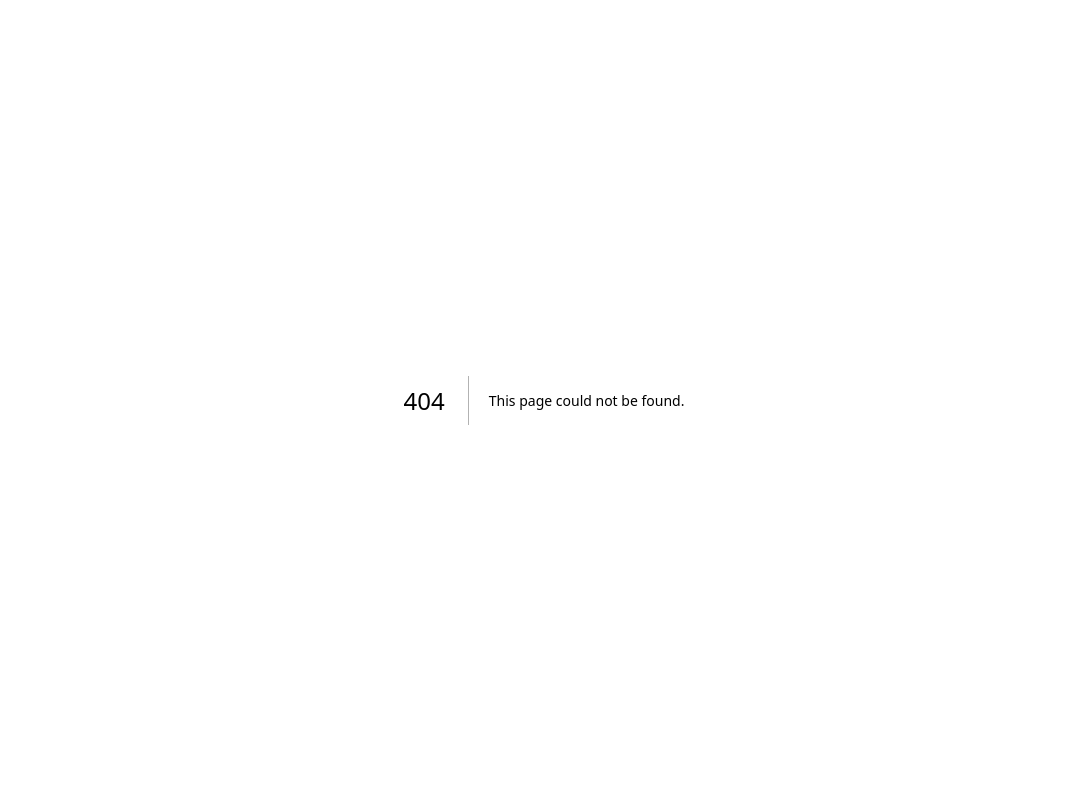
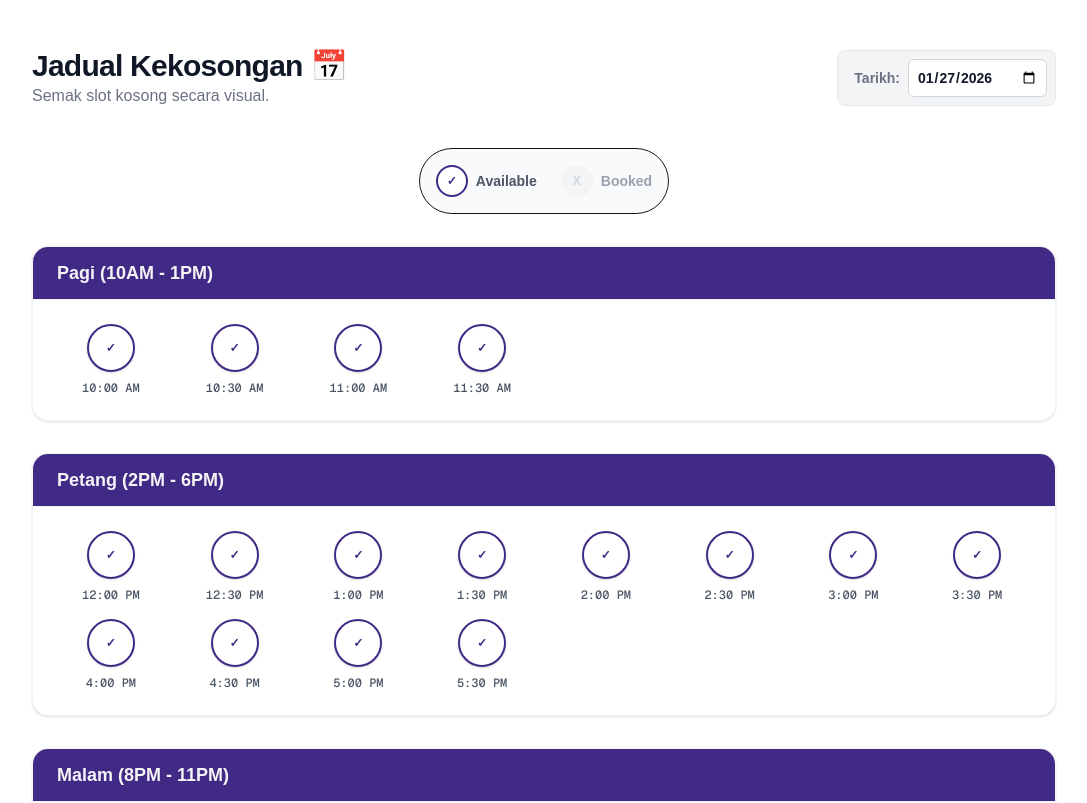
Before and after one commit to SyahmiDin/app-raya-studio, a Next.js app: page /availability in a window 1280 px wide. Before the commit this address had no page. Shown: the top 803 px of the page, without its empty margins (96-1183 px from the left). Built offline with nearby package versions, Linux system fonts and the light colour scheme; no server answers; the database is empty.

Commit message:
update design

```diff
--- a/app/api/verify/route.js
+++ b/app/api/verify/route.js
@@ -37,7 +37,8 @@ export async function GET(request) {
 
     // --- SENARAI STAFF YANG AKAN TERIMA NOTIFIKASI ---
     const staffEmails = [
-        "syahmi@dhdgroup.com.my"
+        "syahmi@dhdgroup.com.my",
+        "zaid@dhdgroup.com.my"
     ];
 
 
@@ -61,11 +62,11 @@ export async function GET(request) {
     // 4. HANTAR EMAIL KE SEMUA STAFF (Notifikasi)
     await transporter.sendMail({
         from: '"Sistem Booking" <admin@dhdgroup.com.my>',
-        to: staffEmails, // <--- DI SINI KITA MASUKKAN LIST RAMAI-RAMAI TADI
+        to: staffEmails,
         subject: `NEW BOOKING: ${info.client_name} (RM${info.final_price_paid})`,
         html: `
             <div style="font-family: Arial, sans-serif; border: 2px solid green; padding: 20px; background-color: #f0fff4;">
-                <h2 style="color: green; margin-top: 0;">🔔 Pelanggan Baru!</h2>
+                <h2 style="color: green; margin-top: 0;">Tempahan Baharu!</h2>
                 <p>Sila bersedia untuk slot berikut:</p>
 
                 <ul style="background-color: white; padding: 15px 30px; border-radius: 5px; border: 1px solid #ddd;">
--- /dev/null
+++ b/app/availability/page.js
@@ -0,0 +1,196 @@
+"use client";
+import { useState, useEffect } from "react";
+import { supabase } from "@/lib/supabase";
+
+export default function AvailabilityPage() {
+  const [selectedDate, setSelectedDate] = useState("");
+  const [bookings, setBookings] = useState([]);
+  const [loading, setLoading] = useState(false);
+
+  // Set tarikh hari ini bila page load
+  useEffect(() => {
+    const today = new Date().toISOString().split('T')[0];
+    setSelectedDate(today);
+  }, []);
+
+  // Fetch data bila tarikh berubah
+  useEffect(() => {
+    if (selectedDate) fetchBookings(selectedDate);
+  }, [selectedDate]);
+
+  async function fetchBookings(date) {
+    setLoading(true);
+    // Ambil booking yang dah bayar SAHAJA
+    const { data, error } = await supabase
+      .from('bookings')
+      .select('start_time, services(duration_minutes)')
+      .eq('booking_date', date)
+      .eq('status', 'paid'); // Kita cuma kira yang dah bayar
+
+    if (error) console.error(error);
+    else setBookings(data || []);
+    setLoading(false);
+  }
+
+  // --- LOGIC GENERATE SLOT (30 Minit Interval) ---
+  const generateSlots = () => {
+    const slots = [];
+    let startHour = 10; // Mula 10:00 AM
+    let endHour = 23;   // Tutup 10:00 PM
+
+    // Tukar masa ke minit untuk senang kira
+    const timeToMinutes = (timeStr) => {
+      const [h, m] = timeStr.split(':').map(Number);
+      return h * 60 + m;
+    };
+
+    // Tukar minit ke format "10:30"
+    const minutesToTime = (totalMinutes) => {
+        const h = Math.floor(totalMinutes / 60);
+        const m = totalMinutes % 60;
+        return `${h.toString().padStart(2, '0')}:${m.toString().padStart(2, '0')}`;
+    };
+
+    // Format AM/PM untuk display
+    const formatDisplay = (time24) => {
+        const [h, m] = time24.split(':');
+        const hr = parseInt(h);
+        const ampm = hr >= 12 ? 'PM' : 'AM';
+        const displayHr = hr % 12 || 12;
+        return `${displayHr}:${m} ${ampm}`;
+    };
+
+    // Logic Check Availability
+    const isBooked = (currentMin) => {
+        return bookings.some(b => {
+            const bookStart = timeToMinutes(b.start_time.slice(0,5));
+            const duration = b.services?.duration_minutes || 30;
+            const bookEnd = bookStart + duration;
+            // Kalau slot kita berada dalam range booking orang lain
+            return currentMin >= bookStart && currentMin < bookEnd;
+        });
+    };
+
+    // Loop dari pagi sampai malam
+    for (let h = startHour; h < endHour; h++) {
+        for (let m = 0; m < 60; m += 30) {
+            const currentMin = h * 60 + m;
+            const time24 = minutesToTime(currentMin);
+
+            slots.push({
+                time24,
+                display: formatDisplay(time24),
+                booked: isBooked(currentMin),
+                sessionId: h < 12 ? 'pagi' : h < 18 ? 'petang' : 'malam'
+            });
+        }
+    }
+    return slots;
+  };
+
+  const slots = generateSlots();
+
+  // groupkan ikut sesi
+  const sessions = [
+      { id: 'pagi', label: 'Pagi (10AM - 1PM)', color: 'text-gray-100' },
+      { id: 'petang', label: 'Petang (2PM - 6PM)', color: 'text-gray-100' },
+      { id: 'malam', label: 'Malam (8PM - 11PM)', color: 'text-gray-100' }
+  ];
+
+  return (
+    <div className="min-h-screen bg-white p-6 md:p-12">
+      <div className="max-w-5xl mx-auto">
+
+        {/* HEADER */}
+        <div className="flex flex-col md:flex-row justify-between items-center mb-10 gap-4">
+            <div>
+                <h1 className="text-3xl font-black text-gray-900 tracking-tight">Jadual Kekosongan 📅</h1>
+                <p className="text-gray-500">Semak slot kosong secara visual.</p>
+            </div>
+
+            {/* DATE PICKER */}
+            <div className="flex items-center gap-2 bg-gray-100 p-2 rounded-lg border border-gray-200">
+                <span className="text-gray-500 text-sm font-bold pl-2">Tarikh:</span>
+                <input
+                    type="date"
+                    value={selectedDate}
+                    onChange={(e) => setSelectedDate(e.target.value)}
+                    className="bg-white border border-gray-300 text-gray-900 text-sm rounded-md focus:ring-blue-500 focus:border-blue-500 block p-2 outline-none font-bold"
+                />
+            </div>
+        </div>
+
+        {/* LEGEND (Penunjuk) */}
+        <div className="flex gap-6 justify-center mb-8 text-sm font-bold bg-gray-50 p-4 rounded-full w-fit mx-auto border">
+
+            {/* AVAILABLE (Ada Tick Hijau) */}
+            <div className="flex items-center gap-2">
+                <div className="w-8 h-8 rounded-full border-2 border-[#412986] bg-white flex items-center justify-center text-[#412986] text-xs font-bold">
+                    ✓
+                </div>
+                <span className="text-gray-600">Available</span>
+            </div>
+
+            {/* BOOKED (Ada X Kelabu) */}
+            <div className="flex items-center gap-2">
+                <div className="w-8 h-8 rounded-full bg-gray-100 flex items-center justify-center text-gray-300 text-xs font-bold">
+                    X
+                </div>
+                <span className="text-gray-400">Booked</span>
+            </div>
+
+        </div>
+
+        {/* CONTENT GRID */}
+        {loading ? (
+             <div className="text-center py-20 animate-pulse text-gray-400 font-bold">Checking Database... 📡</div>
+        ) : (
+            <div className="space-y-8 animate-fade-in-up">
+                {sessions.map((session) => (
+                    <div key={session.id} className="bg-white border border-gray-100 rounded-2xl shadow-sm overflow-hidden">
+                        {/* Session Header */}
+                        <div className="bg-[#412986] px-6 py-3 border-b border-gray-100 flex items-center gap-2">
+                            <h3 className={`font-bold text-lg ${session.color}`}>{session.label}</h3>
+                        </div>
+
+                        {/* Bubbles Grid */}
+                        <div className="p-6">
+                            <div className="grid grid-cols-4 md:grid-cols-6 lg:grid-cols-8 gap-4">
+                                {slots.filter(s => s.sessionId === session.id).map((slot, index) => (
+                                    <div key={index} className="flex flex-col items-center gap-2 group">
+                                        {/* THE BUBBLE */}
+                                        <div className={`
+                                            w-12 h-12 rounded-full flex items-center justify-center text-xs font-bold transition-all duration-300
+                                            ${slot.booked
+                                                ? 'bg-gray-100 text-gray-300 cursor-not-allowed' // Style kalau Booked
+                                                : 'bg-white border-2 border-[#412986] text-[#412986] hover:bg-[#301F63] hover:text-white hover:scale-110 shadow-sm cursor-pointer' // Style kalau Available
+                                            }
+                                        `}>
+                                            {slot.booked ? 'X' : '✓'}
+                                        </div>
+
+                                        {/* Time Label */}
+                                        <span className={`text-xs font-mono font-medium ${slot.booked ? 'text-gray-300 line-through' : 'text-gray-600'}`}>
+                                            {slot.display}
+                                        </span>
+                                    </div>
+                                ))}
+                            </div>
+                        </div>
+                    </div>
+                ))}
+            </div>
+        )}
+
+        {/* CTA BOTTOM */}
+        <div className="mt-12 text-center">
+            <p className="text-gray-900 mb-4">Sudah membuat keputusan yang tepat?</p>
+            <a href="/booking" className="inline-block bg-[#412986] text-white px-8 py-3 rounded-full font-bold hover:bg-[#301F63] transition shadow-lg hover:scale-105">
+                Tempah Sekarang
+            </a>
+        </div>
+
+      </div>
+    </div>
+  );
+}
--- a/app/booking/page.js
+++ b/app/booking/page.js
@@ -54,7 +54,7 @@ function BookingContent() {
     if (!selectedService || !selectedDate) return;
     async function checkAvailability() {
       setLoading(true); setSelectedSlot(null);
-      const sessions = [{ name: "Pagi", start: "10:00", end: "12:30" }, { name: "Petang", start: "14:00", end: "17:30" }, { name: "Malam", start: "20:00", end: "22:30" }];
+      const sessions = [{ name: "Pagi", start: "10:00", end: "13:00" }, { name: "Petang", start: "14:00", end: "17:30" }, { name: "Malam", start: "20:00", end: "23:00" }];
 
       const { data: existingBookings } = await supabase.from('bookings').select(`start_time, services ( duration_minutes )`).eq('booking_date', selectedDate).eq('status', 'paid');
       const blockedRanges = existingBookings?.map(b => {
--- a/app/page.js
+++ b/app/page.js
@@ -67,13 +67,32 @@ export default function Home() {
           Gambar raya berkualiti studio profesional. Cepat, selesa, dan harga mampu milik.
         </p>
 
+      <style>{`
+        @keyframes customFadeIn {
+          from { opacity: 0; transform: translateY(20px); }
+          to { opacity: 1; transform: translateY(0); }
+        }
+        .animate-custom-fade {
+          opacity: 0; /* Mula-mula ghaib */
+          animation: customFadeIn 0.8s ease-out forwards;
+        }
+      `}</style>
+
       {/* PAKEJ LIST */}
       <div className="grid grid-cols-1 md:grid-cols-3 gap-6 max-w-5xl w-full mb-12">
         {services.length === 0 ? (
+          /* Loading State */
           [1, 2, 3].map((i) => <div key={i} className="bg-white/10 h-40 rounded-xl animate-pulse"></div>)
         ) : (
-            services.map((service) => (
-              <div key={service.id} className="bg-white/10 backdrop-blur-md border border-white/20 p-6 rounded-2xl text-white hover:bg-white/20 transition duration-300">
+          /* Data Loaded */
+          services.map((service, index) => (
+            <div
+              key={service.id}
+              className="animate-custom-fade bg-white/10 backdrop-blur-md border border-white/20 p-6 rounded-2xl text-white hover:bg-white/20 transition duration-300"
+              style={{
+                animationDelay: `${index * 200}ms` // Delay berbeza ikut urutan (0ms, 200ms, 400ms...)
+              }}
+            >
               <h3 className="font-extrabold text-lg mb-1 text-gray-200">{service.name}</h3>
               <div className="text-3xl font-bold mb-2">RM{service.price}</div>
               <p className="text-sm text-gray-300">{service.description}</p>
@@ -85,13 +104,26 @@ export default function Home() {
         )}
       </div>
 
-        {/* BUTTON TEMPAH */}
+        {/* --- CONTAINER BUTTON (DIV BARU) --- */}
+        <div className="flex flex-col md:flex-row gap-6 mt-8 justify-center items-center w-full animate-fade-in-up delay-200">
+
+            {/* Button 1: Booking */}
             <Link
               href="/booking"
-          className="group relative inline-flex items-center justify-center px-8 py-4 font-bold text-white transition-all duration-200 bg-purple-600 font-lg rounded-full hover:bg-purple-700 hover:scale-105 focus:outline-none ring-offset-2 focus:ring-2 shadow-2xl shadow-purple-500/50"
+              className="group relative inline-flex items-center justify-center px-8 py-4 font-bold text-white transition-all duration-200 bg-[#412986] font-lg rounded-full hover:bg-[#301F63] hover:scale-105 focus:outline-none ring-offset-2 focus:ring-2 shadow-2xl shadow-purple-500/50 w-full md:w-auto"
             >
               <span>TEMPAH SLOT SEKARANG</span>
             </Link>
+
+            {/* Button 2: Availability */}
+            <Link
+              href="/availability"
+              className="group relative inline-flex items-center justify-center px-8 py-4 font-bold text-white transition-all duration-200 bg-transparent border-2 border-[#412986] font-lg rounded-full hover:bg-[#301F63] hover:border-[#301F63] hover:scale-105 focus:outline-none shadow-2xl shadow-purple-500/20 w-full md:w-auto"
+            >
+              <span>LIHAT KEKOSONGAN</span>
+            </Link>
+
+        </div>
       </main>
 
       {/* --- FOOTER --- */}
```
Lines whose indentation alone changed are shown as unchanged.
